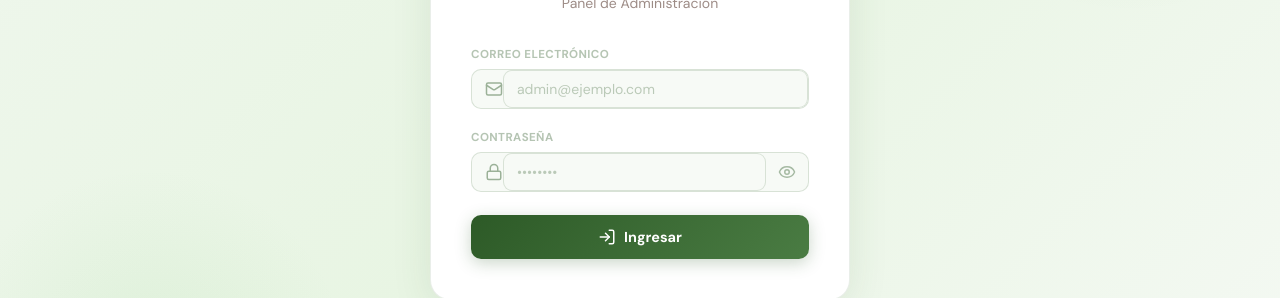
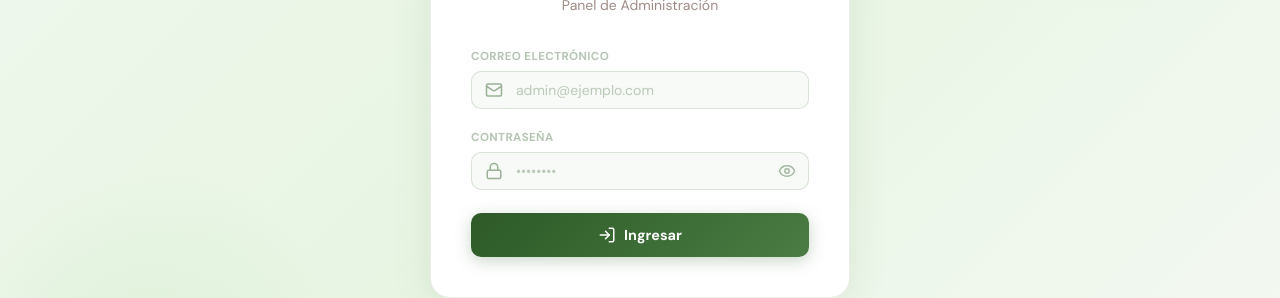
Before and after one commit to brandonxf/granja, a React (Vite) app: page /admin/login in a window 1280 px wide. Shown: the part 403-701 px from the top of the page. Built offline with nearby package versions, Linux system fonts and the light colour scheme; no server answers.

Commit message:
fix: quitar bordes internos del input en login

```diff
--- a/src/pages/AdminLogin/AdminLogin.css
+++ b/src/pages/AdminLogin/AdminLogin.css
@@ -158,8 +158,10 @@
   font-size: 0.9rem;
   color: #3a3a3a;
   background: transparent;
-  border: none;
-  outline: none;
+  border: none !important;
+  outline: none !important;
+  box-shadow: none !important;
+  -webkit-appearance: none;
   font-family: 'DM Sans', sans-serif;
   min-width: 0;
 }
```
